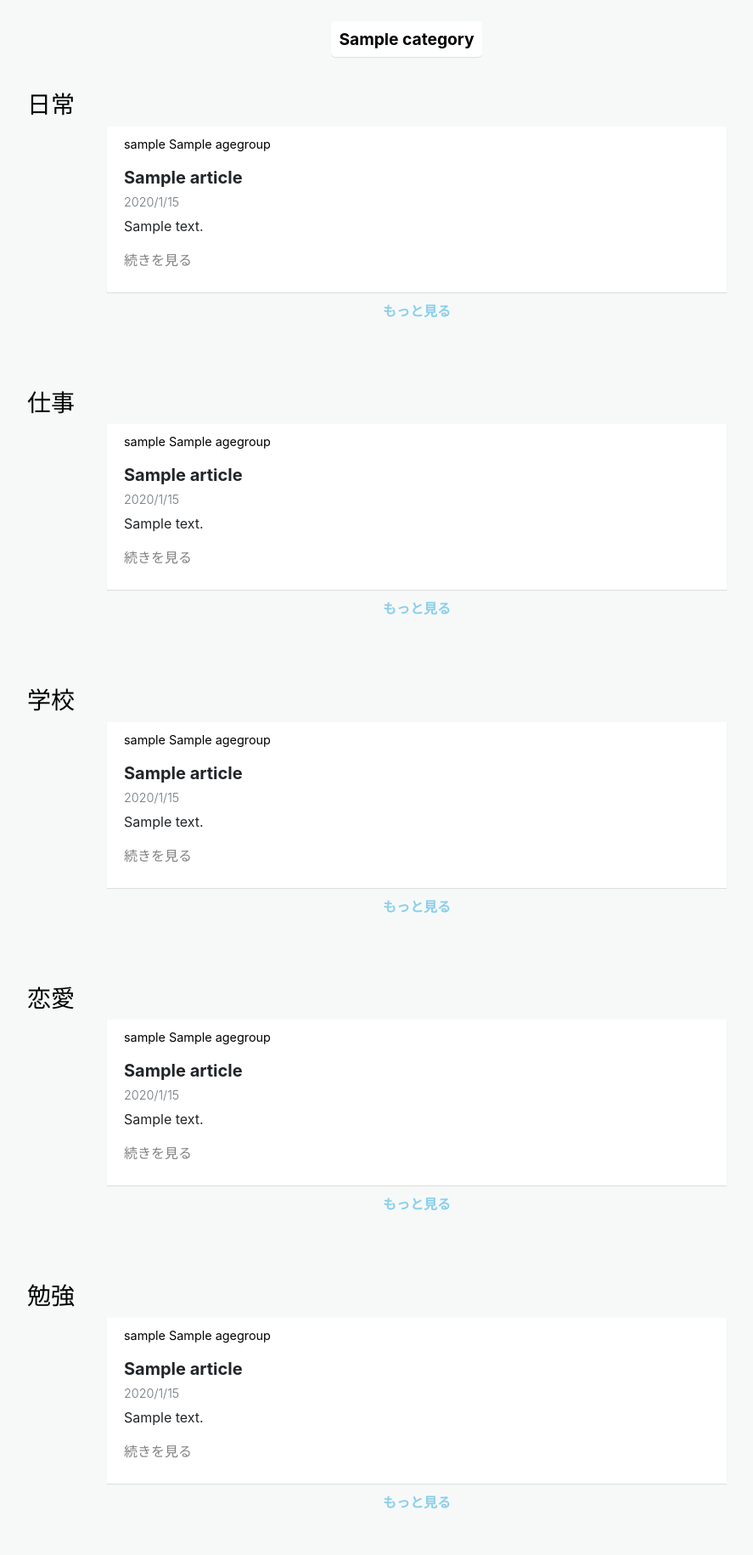
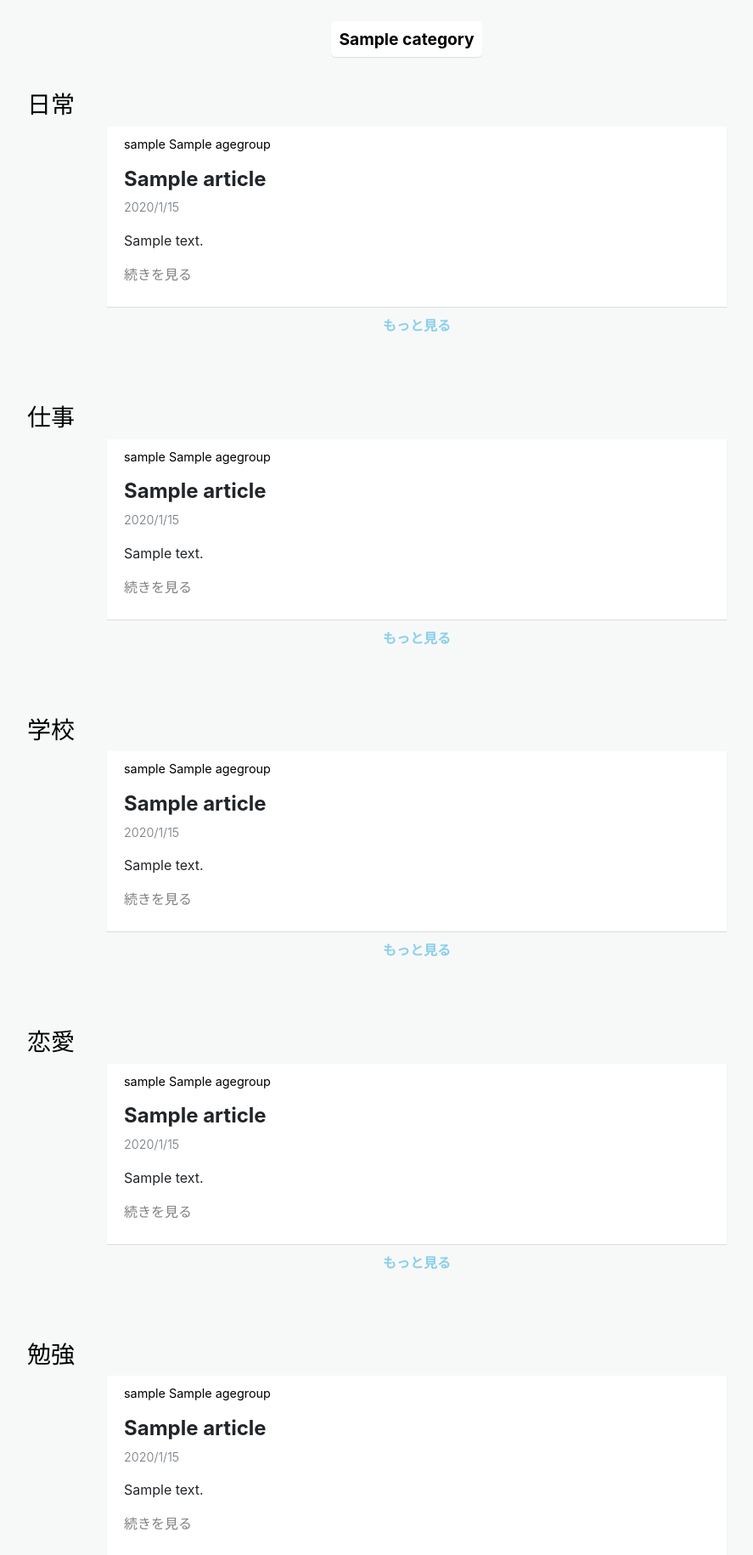
Before and after one commit to kiakata/failure-diary, a Django app: template nikki_project/nikki/templates/nikki/article_list.html in a window 1280 px wide. Shown: the part 317-2147 px from the top of the page at 85% size, without its empty margins (149-1036 px from the left). Run offline with Django 3.2, Linux system fonts and the light colour scheme; the template is opened without the code that fills it: most values are stand-ins (such as "Sample title", 1, 10 or a date in 2020); some libraries are stand-ins or nearby versions.

Commit message:
[fix] refs #42 hタグの使い方を修正

```diff
--- a/nikki_project/nikki/templates/nikki/about.html
+++ b/nikki_project/nikki/templates/nikki/about.html
@@ -7,7 +7,7 @@
 {% block content %}
 <div class="container py-5">
   <div class="message pb-4">
-    <h3 class="mb-5">失敗diaryとは</h3>
+    <h1 class="mb-5">失敗diaryとは</h1>
     <p class="mb-4">このサイトは、あなたの日々の生活での失敗を記す場所です。</p>
     <p class="mb-2">失敗には色々な種類があると思います。</p>
     <p class="mb-2">自分の中だけに留めておきたい失敗、人に話して笑い話にしたい失敗、</p>
--- a/nikki_project/nikki/templates/nikki/article_confirm_delete.html
+++ b/nikki_project/nikki/templates/nikki/article_confirm_delete.html
@@ -7,7 +7,7 @@
 {% block content %}
 <div class="container py-5">
   <div class="col-12 text-center">
-    <h3>削除の確認</h3>
+    <h2>削除の確認</h2>
     <p class="text-danger">以下のタイトルの記事を本当に削除しますか？</p>
     <p class="title mb-0 py-3">{{ article.title }}</p>
 
--- a/nikki_project/nikki/templates/nikki/article_form.html
+++ b/nikki_project/nikki/templates/nikki/article_form.html
@@ -10,9 +10,9 @@
 
 <div class="container py-3">
   <form class="" action="" method="POST">
-    <h3 class="text-center my-3">
+    <h1 class="text-center my-3">
       <span class="text font-weight-bold">{{ user.nickname }}</span>の日記
-    </h3>
+    </h1>
         <!-- これより上がユーザー情報で登録されていた項目で、下がここで登録してもらいたい項目 -->
     {{ form.non_field_errors }}
     <div class="mb-4">
--- a/nikki_project/nikki/templates/nikki/article_list.html
+++ b/nikki_project/nikki/templates/nikki/article_list.html
@@ -55,8 +55,8 @@
               <p class="profile text">
                 <a href="{% url 'nikki:author_articles' article.user.pk %}">{{ article.user.nickname }} {{ article.user.agegroup }}</a>
               </p>
-              <h5 class="title font-weight-bold">{{ article.title|truncatechars:24 }}</h5>
-              <h6 class="posted-at font-weight-light text-muted">{{ article.created_at|date:"Y/n/d" }}</h6>
+              <h4 class="title font-weight-bold">{{ article.title|truncatechars:24 }}</h4>
+              <p class="posted-at font-weight-light text-muted">{{ article.created_at|date:"Y/n/d" }}</p>
             </div>
             <div class=" sadness col-12 col-sm-3 text-center">
               {% if article.failure_image == 1 %}
@@ -102,8 +102,8 @@
               <p class="profile text">
                 <a href="{% url 'nikki:author_articles' article.user.pk %}">{{ article.user.nickname }} {{ article.user.agegroup }}</a>
               </p>
-              <h5 class="title font-weight-bold">{{ article.title|truncatechars:24 }}</h5>
-              <h6 class="posted-at font-weight-light text-muted">{{ article.created_at|date:"Y/n/d" }}</h6>
+              <h4 class="title font-weight-bold">{{ article.title|truncatechars:24 }}</h4>
+              <p class="posted-at font-weight-light text-muted">{{ article.created_at|date:"Y/n/d" }}</p>
             </div>
             <div class=" sadness col-12 col-sm-3 text-center">
               {% if article.failure_image == 1 %}
@@ -149,8 +149,8 @@
               <p class="profile text">
                 <a href="{% url 'nikki:author_articles' article.user.pk %}">{{ article.user.nickname }} {{ article.user.agegroup }}</a>
               </p>
-              <h5 class="title font-weight-bold">{{ article.title|truncatechars:24 }}</h5>
-              <h6 class="posted-at font-weight-light text-muted">{{ article.created_at|date:"Y/n/d" }}</h6>
+              <h4 class="title font-weight-bold">{{ article.title|truncatechars:24 }}</h4>
+              <p class="posted-at font-weight-light text-muted">{{ article.created_at|date:"Y/n/d" }}</p>
             </div>
             <div class=" sadness col-12 col-sm-3 text-center">
               {% if article.failure_image == 1 %}
@@ -196,8 +196,8 @@
               <p class="profile text">
                 <a href="{% url 'nikki:author_articles' article.user.pk %}">{{ article.user.nickname }} {{ article.user.agegroup }}</a>
               </p>
-              <h5 class="title font-weight-bold">{{ article.title|truncatechars:24 }}</h5>
-              <h6 class="posted-at font-weight-light text-muted">{{ article.created_at|date:"Y/n/d" }}</h6>
+              <h4 class="title font-weight-bold">{{ article.title|truncatechars:24 }}</h4>
+              <p class="posted-at font-weight-light text-muted">{{ article.created_at|date:"Y/n/d" }}</p>
             </div>
             <div class=" sadness col-12 col-sm-3 text-center">
               {% if article.failure_image == 1 %}
@@ -243,8 +243,8 @@
               <p class="text profile">
                 <a href="{% url 'nikki:author_articles' article.user.pk %}">{{ article.user.nickname }} {{ article.user.agegroup }}</a>
               </p>
-              <h5 class="title font-weight-bold">{{ article.title|truncatechars:24 }}</h5>
-              <h6 class="posted-at font-weight-light text-muted">{{ article.created_at|date:"Y/n/d" }}</h6>
+              <h4 class="title font-weight-bold">{{ article.title|truncatechars:24 }}</h4>
+              <p class="posted-at font-weight-light text-muted">{{ article.created_at|date:"Y/n/d" }}</p>
             </div>
             <div class=" sadness col-12 col-sm-3 text-center">
               {% if article.failure_image == 1 %}
@@ -290,8 +290,8 @@
               <p class="text profile">
                 <a href="{% url 'nikki:author_articles' article.user.pk %}">{{ article.user.nickname }} {{ article.user.agegroup }}</a>
               </p>
-              <h5 class="title font-weight-bold">{{ article.title|truncatechars:24 }}</h5>
-              <h6 class="posted-at font-weight-light text-muted">{{ article.created_at|date:"Y/n/d" }}</h6>
+              <h4 class="title font-weight-bold">{{ article.title|truncatechars:24 }}</h4>
+              <p class="posted-at font-weight-light text-muted">{{ article.created_at|date:"Y/n/d" }}</p>
             </div>
             <div class=" sadness col-12 col-sm-3 text-center">
               {% if article.failure_image == 1 %}
--- a/nikki_project/nikki/templates/nikki/author_articles.html
+++ b/nikki_project/nikki/templates/nikki/author_articles.html
@@ -16,7 +16,7 @@
   </div>
 
   <section class="pb-5 mb-3">
-    <h5 class="ml-5">過去の記事一覧</h5>
+    <h3 class="ml-5">過去の記事一覧</h3>
     {% include 'nikki/pagination.html' %}
     <div class="row">
       {% for article in article_list %}
@@ -25,8 +25,8 @@
           <div class="row">
             <div class="col-12 col-sm-9">
               <p class="profile">{{ article.user.nickname }} {{ article.user.agegroup }}</p>
-              <h5 class="font-weight-bold">{{ article.title|truncatechars:24 }}</h5>
-              <h6 class="posted-at font-weight-light text-muted">{{ article.created_at|date:"Y/n/d" }}</h6>
+              <h4 class="font-weight-bold">{{ article.title|truncatechars:24 }}</h4>
+              <p class="posted-at font-weight-light text-muted">{{ article.created_at|date:"Y/n/d" }}</p>
             </div>
             <div class=" sadness col-12 col-sm-3 text-center">
               {% if article.failure_image == 1 %}
--- a/nikki_project/nikki/templates/nikki/category.html
+++ b/nikki_project/nikki/templates/nikki/category.html
@@ -16,7 +16,7 @@
 
   <section class="pb-5 mb-0">
     <div class="">
-      <h2>{{ category_name }}の失敗diary</h2>
+      <h3>{{ category_name }}の失敗diary</h3>
     </div>
     {% include 'nikki/pagination.html' %}
     <div class="row mb-3">
@@ -28,8 +28,8 @@
               <p class="profile">
                 <a href="{% url 'nikki:author_articles' article.user.pk %}">{{ article.user.nickname }} {{ article.user.agegroup }}</a>
               </p>
-              <h5 class="font-weight-bold">{{ article.title|truncatechars:24 }}</h5>
-              <h6 class="posted-at font-weight-light text-muted">{{ article.created_at|date:"Y/n/d" }}</h6>
+              <h4 class="font-weight-bold">{{ article.title|truncatechars:24 }}</h4>
+              <p class="posted-at font-weight-light text-muted">{{ article.created_at|date:"Y/n/d" }}</p>
             </div>
             <div class=" sadness col-12 text-center">
               {% if article.failure_image == 1 %}
--- a/nikki_project/nikki/templates/nikki/comment_confirm_delete.html
+++ b/nikki_project/nikki/templates/nikki/comment_confirm_delete.html
@@ -5,7 +5,7 @@
 {% block content %}
 <div class="container py-5">
   <div class="col-12 text-center">
-    <h3>削除の確認</h3>
+    <h2>削除の確認</h2>
     <p class="text-danger">以下のコメントを本当に削除しますか？</p>
     <p class="title mb-0 py-3">{{ comment.text }}</p>
 
--- a/nikki_project/nikki/templates/nikki/comment_detail.html
+++ b/nikki_project/nikki/templates/nikki/comment_detail.html
@@ -4,11 +4,11 @@
 
 {% block content %}
 <div class="container py-5">
-<h4>{{ comment.user.nickname }}さんのコメント</h4>
+<h2 class="text-center">{{ comment.user.nickname }}さんのコメント</h2>
 <div class="text py-3">
   {{ comment.text | linebreaksbr | urlize}}
 </div>
-<section class="post-edit mt-4">
+<section class="post-edit text-center mt-4">
   <a  class="text-secondary mr-3" href="{% url 'nikki:update_comment' comment.id %}">コメントをを編集する</a>
   <a class="text-secondary" href="{% url 'nikki:delete_comment' comment.id %}">コメントを削除する</a>
 </section>
--- a/nikki_project/nikki/templates/nikki/privacy.html
+++ b/nikki_project/nikki/templates/nikki/privacy.html
@@ -7,7 +7,7 @@
 
 {% block content %}
 <div class="container py-4">
-  <h4 class="font-weight-bold my-2">プライバシーポリシー</h4>
+  <h2 class="font-weight-bold my-2">プライバシーポリシー</h2>
   <p class="mt-4 mb-2">（１）個人情報の定義について</p>
   <p>
     当アプリにおいての個人情報とは、個人に関する情報であり、当該情報に含まれるニックネーム、メールアドレス、当アプリの各種コンテンツへのアクセスログや書き込み情報、ユーザーまたは会員が当アプリに発信した全てのもの、及び各個人に付与された数字や記号など、当アプリにおける全てのデータの事をいいます。
--- a/nikki_project/nikki/templates/nikki/rules.html
+++ b/nikki_project/nikki/templates/nikki/rules.html
@@ -7,7 +7,7 @@
 
 {% block content %}
 <div class="container py-4">
-  <h4 class="font-weight-bold my-2">利用規約</h4>
+  <h2 class="font-weight-bold my-2">利用規約</h2>
   <p class="mt-4 mb-2">
     （１）この利用規約（以下「本規約」）は、ご利用者（以下「ユーザー」（法人含む））および当方の提供するサービスである「失敗diary」に関わるその他のユーザーと当方（開発者：宇野貴昭）の関係に適用されるサービス規約です。
   </p>
--- a/nikki_project/nikki/templates/nikki/search_list.html
+++ b/nikki_project/nikki/templates/nikki/search_list.html
@@ -16,8 +16,8 @@
         <div class="row">
           <div class="col-12">
             <p class="profile">{{ article.user.nickname }} {{ article.user.agegroup }}</p>
-            <h5 class="font-weight-bold">{{ article.title|truncatechars:24 }}</h5>
-            <h6 class="posted-at font-weight-light text-muted">{{ article.created_at|date:"Y/n/d" }}</h6>
+            <h4 class="font-weight-bold">{{ article.title|truncatechars:24 }}</h4>
+            <p class="posted-at font-weight-light text-muted">{{ article.created_at|date:"Y/n/d" }}</p>
           </div>
           <div class=" sadness col-12 text-center">
             {% if article.failure_image == 1 %}
--- a/nikki_project/nikki/templates/nikki/user_confirm_delete.html
+++ b/nikki_project/nikki/templates/nikki/user_confirm_delete.html
@@ -6,7 +6,7 @@
 <div class="container py-5">
   <div class="col-12">
     <div class="text-center">
-    <h3>退会の確認</h3>
+    <h2>退会の確認</h2>
     <p class="text-danger">以下のアカウントを削除して退会しますか？</p>
     <p>アカウントを削除すると、投稿したすべての日記、コメントは削除されます。</p>
   </div>
```
Also changed, not shown: nikki_project/nikki/templates/nikki/article_detail.html (+4 -4 lines), nikki_project/db.sqlite3.
